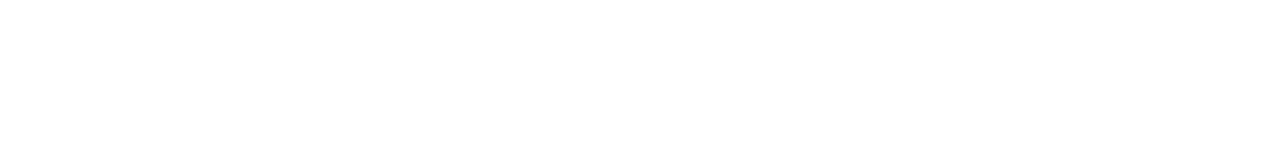
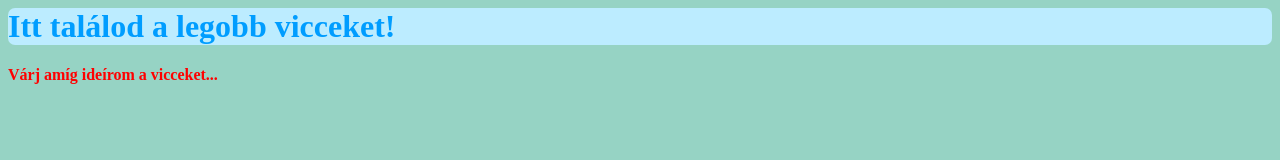
Before and after one commit to nandor-crypto/nandioldala, a plain HTML site: page rohogjvelem.html in a window 1280 px wide. Drawn offline with Linux system fonts and the light colour scheme.

Commit message:
Update rohogjvelem.html

```diff
--- a/rohogjvelem.html
+++ b/rohogjvelem.html
@@ -3,12 +3,22 @@
   <style>
     h1 {
      color: #009dff;
-      background-color: #99d8fe;
+      background-color: #bcecff;
+      border-radius: 7px
     }
     body {
-      background-color:
-
+      background-color: #96d3c4;
+    }
+    h4 {
+      color: red;
+    }
   </style>
   <body>
   </body>
+  <h1>
+    Itt találod a legobb vicceket!
+    </h1>
+    <h4>
+      Várj amíg ideírom a vicceket...
+    </h5>
 </html>
```
